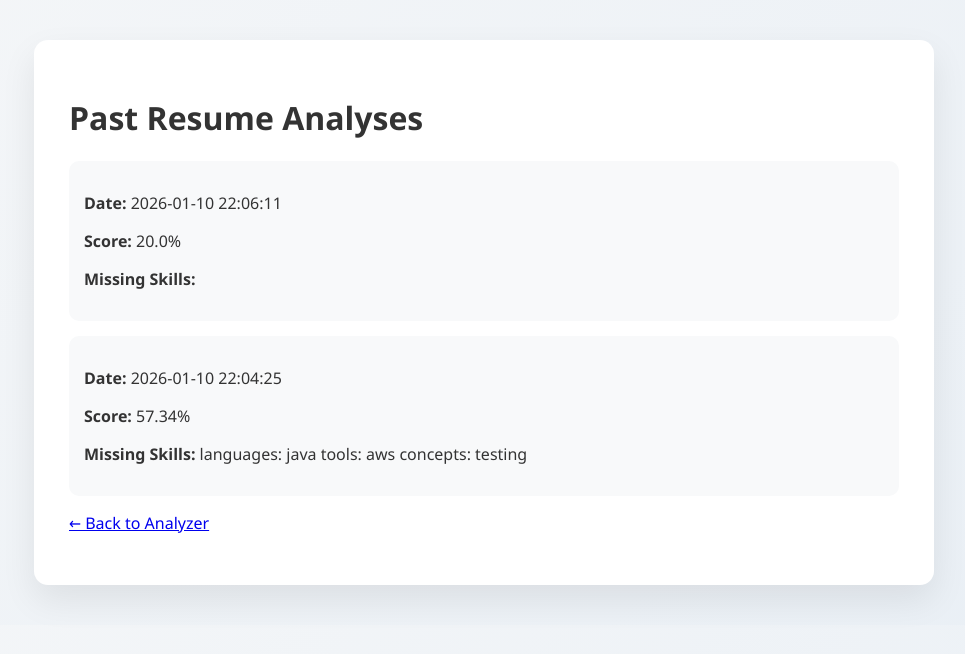
After one commit to SaraKn0/Resume-Analyzer, a Flask app: page /history in a window 1280 px wide. The commit adds this page. Shown: the top 654 px of the page, without its empty margins (156-1121 px from the left). Run offline with Flask 3, Linux system fonts and the light colour scheme; data comes from the database, SQL or seed files in the repository; both versions use the stored data as it was after the commit.

Commit message:
Store history

```diff
--- /dev/null
+++ b/analyzer/db.py
@@ -0,0 +1,63 @@
+import sqlite3
+from pathlib import Path
+from datetime import datetime
+import json
+
+
+def init_db():
+    # Path to database file (project root)
+    db_path = Path(__file__).resolve().parent.parent / "history.db"
+
+
+    conn = sqlite3.connect(db_path)
+
+
+    cursor = conn.cursor()
+
+    # Create table if it doesn't already exist
+    cursor.execute("""
+        CREATE TABLE IF NOT EXISTS analysis_history (
+            id INTEGER PRIMARY KEY AUTOINCREMENT,
+            timestamp TEXT,
+            score REAL,
+            missing_skills TEXT,
+            job_title TEXT
+        )
+    """)
+
+    # Save changes and close connection
+    conn.commit()
+    conn.close()
+
+def save_analysis(score, missing_skills, job_title=None):
+    db_path = Path(__file__).resolve().parent.parent / "history.db"
+    conn = sqlite3.connect(db_path)
+    cursor = conn.cursor()
+
+    timestamp = datetime.now().strftime("%Y-%m-%d %H:%M:%S")
+    missing_skills_json = json.dumps(missing_skills)
+
+    cursor.execute("""
+        INSERT INTO analysis_history (timestamp, score, missing_skills, job_title)
+        VALUES (?, ?, ?, ?)
+    """, (timestamp, score, missing_skills_json, job_title))
+
+    conn.commit()
+    conn.close()
+
+def get_history(limit=10):
+    db_path = Path(__file__).resolve().parent.parent / "history.db"
+    conn = sqlite3.connect(db_path)
+    cursor = conn.cursor()
+
+    cursor.execute("""
+        SELECT id, timestamp, score, missing_skills, job_title
+        FROM analysis_history
+        ORDER BY timestamp DESC
+        LIMIT ?
+    """, (limit,))
+
+    rows = cursor.fetchall()
+    conn.close()
+
+    return rows
--- a/app.py
+++ b/app.py
@@ -4,8 +4,11 @@ from analyzer.preprocess import text_cleaning
 from analyzer.skills import load_taxonomy, detect_skills
 from analyzer.scoring import score_resume
 from analyzer.feedback import generate_feedback
+from analyzer.db import init_db,save_analysis,get_history
+import json
 
 app = Flask(__name__)
+init_db()
 
 @app.route('/')
 def show_form():
@@ -50,6 +53,7 @@ def analyze():
 
     score_breakdown = score_resume(matched_skills_resume,matched_skills_jd,resume_tokens,jd_tokens,resume_cleaned,taxonomy)
     feedback = generate_feedback(missing_skills,resume_cleaned)
+    save_analysis(score =score_breakdown["final_score"],missing_skills=missing_skills)
 
     return render_template(
   "results.html",
@@ -62,6 +66,27 @@ def analyze():
   feedback = feedback
 )
 
+@app.route('/history')
+def history():
+    rows = get_history()
+
+    history_items = []
+
+    for row in rows:
+        id, timestamp, score, missing_skills_json, job_title = row
+        missing_skills = json.loads(missing_skills_json)
+
+        history_items.append({
+            "id": id,
+            "timestamp": timestamp,
+            "score": score,
+            "missing_skills": missing_skills,
+            "job_title": job_title
+        })
+
+    return render_template("history.html", history=history_items)
+
+
 
 if __name__ == "__main__":
     app.run(debug=True, use_reloader=False)
--- a/static/style.css
+++ b/static/style.css
@@ -170,3 +170,10 @@ textarea {
     font-size: 14px;
     color: #666;
 }
+
+.history-card {
+    background: #f8f9fa;
+    padding: 15px;
+    border-radius: 10px;
+    margin-bottom: 15px;
+}
--- /dev/null
+++ b/templates/history.html
@@ -0,0 +1,38 @@
+<!DOCTYPE html>
+<html lang="en">
+<head>
+    <meta charset="UTF-8">
+    <title>Analysis History</title>
+    <link rel="stylesheet" href="{{ url_for('static', filename='style.css') }}">
+</head>
+<body>
+
+<div class="container">
+    <h1>Past Resume Analyses</h1>
+
+    {% if history %}
+        {% for item in history %}
+            <div class="history-card">
+                <p><strong>Date:</strong> {{ item.timestamp }}</p>
+                <p><strong>Score:</strong> {{ item.score }}%</p>
+
+                {% if item.missing_skills %}
+                    <p><strong>Missing Skills:</strong>
+                        {% for category, skills in item.missing_skills.items() %}
+                            {% if skills %}
+                                {{ category }}: {{ skills | join(", ") }}
+                            {% endif %}
+                        {% endfor %}
+                    </p>
+                {% endif %}
+            </div>
+        {% endfor %}
+    {% else %}
+        <p>No past analyses yet.</p>
+    {% endif %}
+
+    <p><a href="/">← Back to Analyzer</a></p>
+</div>
+
+</body>
+</html>
```
Also changed, not shown: templates/index.html (+7 -0 lines), history.db (added).
